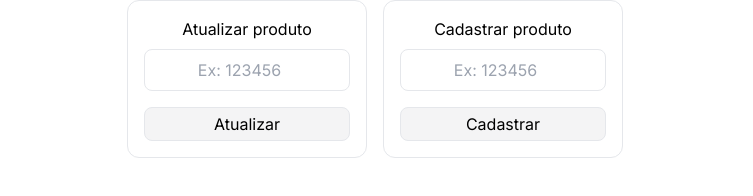
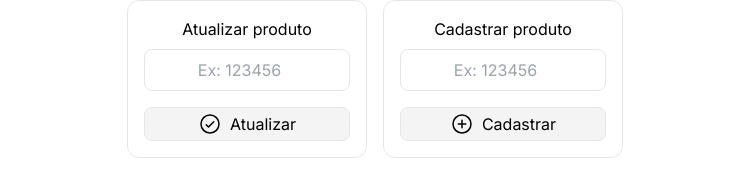
Before and after one commit to lvdamaceno/integrador, a Next.js app: page /vtex in a window 1280 px wide. Shown: the part 360-556 px from the top of the page, without its empty margins (265-1018 px from the left). Built offline with nearby package versions, Linux system fonts and the light colour scheme; no server answers.

Commit message:
update buttons icons

```diff
--- a/src/app/vtex/page.tsx
+++ b/src/app/vtex/page.tsx
@@ -1,6 +1,12 @@
 'use client';
 
-import { Money, Receipt, Warehouse } from '@phosphor-icons/react';
+import {
+  CheckCircle,
+  Money,
+  PlusCircle,
+  Receipt,
+  Warehouse,
+} from '@phosphor-icons/react';
 import { useState } from 'react';
 
 const baseUrl = process.env.NEXT_PUBLIC_URL_BASE;
@@ -77,8 +83,9 @@ export default function Page() {
               onClick={(event) => {
                 enviarInformacaoProduto(value, atualizaEndpoint);
               }}
-              className="p-1 border border-solid bg-zinc-100 rounded-lg w-full hover:bg-zinc-300"
+              className="p-1 border border-solid bg-zinc-100 rounded-lg w-full hover:bg-zinc-300 flex gap-2 justify-center"
             >
+              <CheckCircle size={24} />
               Atualizar
             </button>
           </div>
@@ -98,8 +105,9 @@ export default function Page() {
               onClick={(event) => {
                 enviarInformacaoProduto(value, cadastraEnpoint);
               }}
-              className="p-1 border border-solid bg-zinc-100 rounded-lg w-full hover:bg-zinc-300"
+              className="p-1 border border-solid bg-zinc-100 rounded-lg w-full hover:bg-zinc-300 flex gap-2 justify-center"
             >
+              <PlusCircle size={24} />
               Cadastrar
             </button>
           </div>
```
